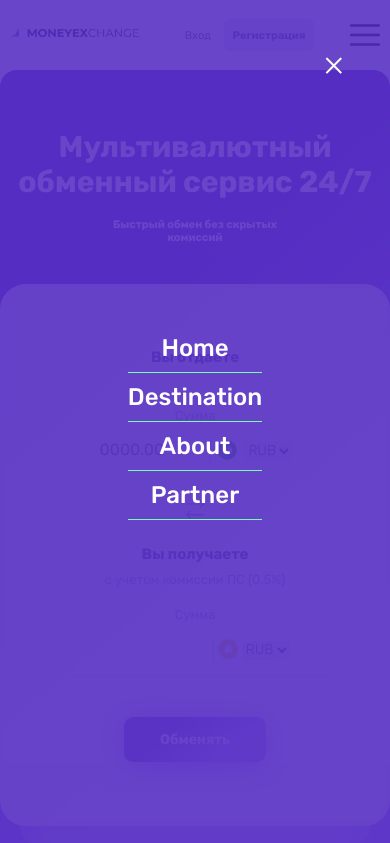
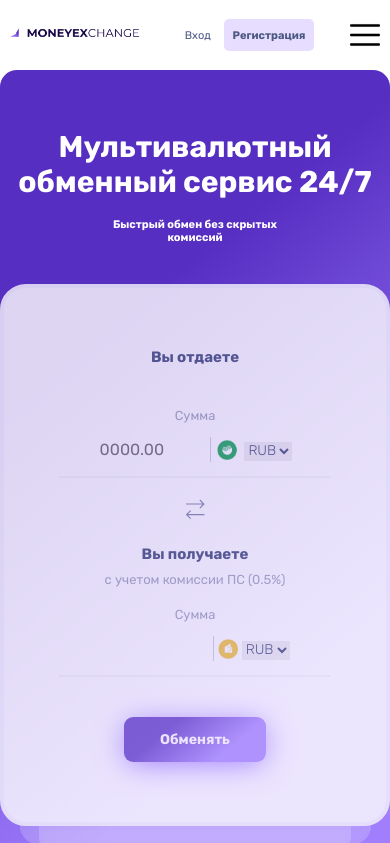
Before and after one commit to Ant-Nov/Ant-Nov.github.io, a plain HTML site: page MoneyExChange/index.html in a window 390 px wide. Shown: the top 843 px of the page. Drawn offline with Linux system fonts and the light colour scheme.

Commit message:
Update style.css

```diff
--- a/MoneyExChange/css/style.css
+++ b/MoneyExChange/css/style.css
@@ -1179,11 +1179,6 @@
   .header__head .wrapper-1 .burger {
     display: inline-block;
   }
-  .burger-menu {
-    display: -webkit-box;
-    display: -ms-flexbox;
-    display: flex;
-  }
   .advantages .wrapper-2 {
     -ms-flex-wrap: wrap;
         flex-wrap: wrap;
```
